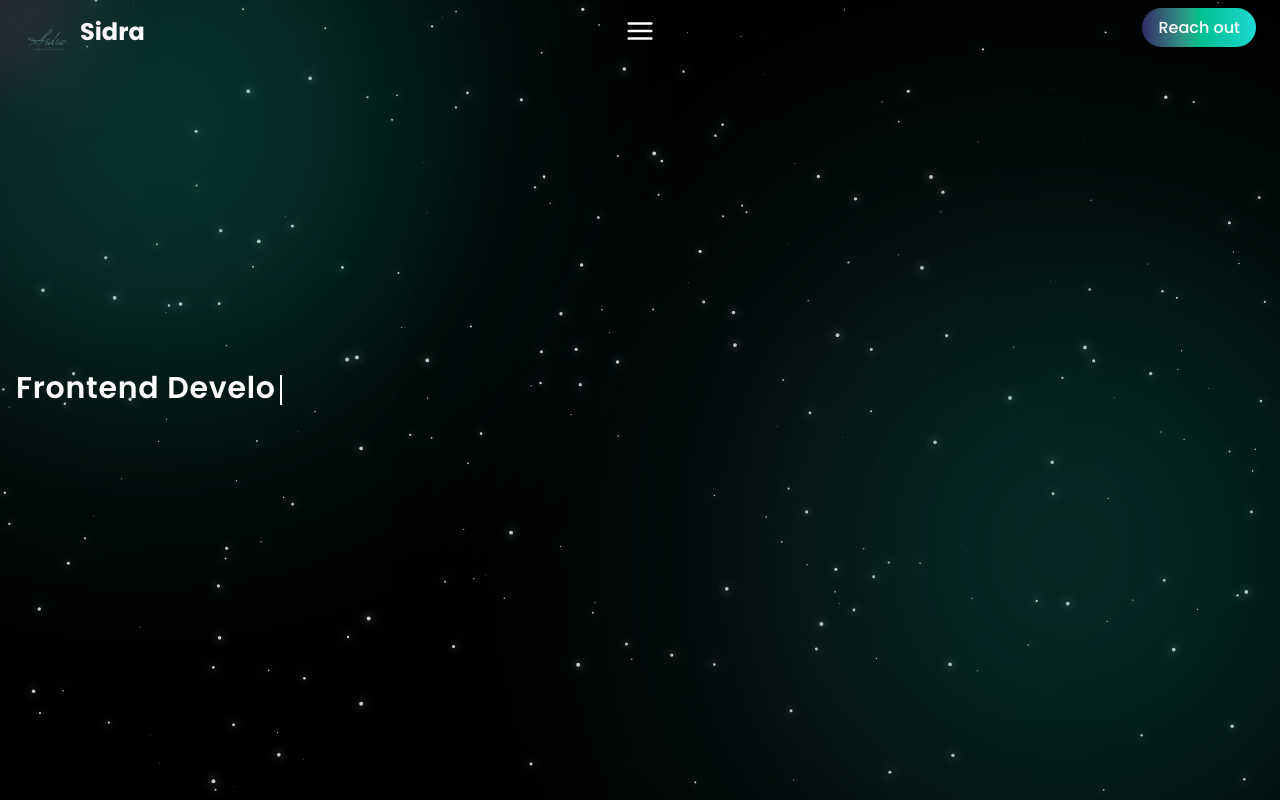
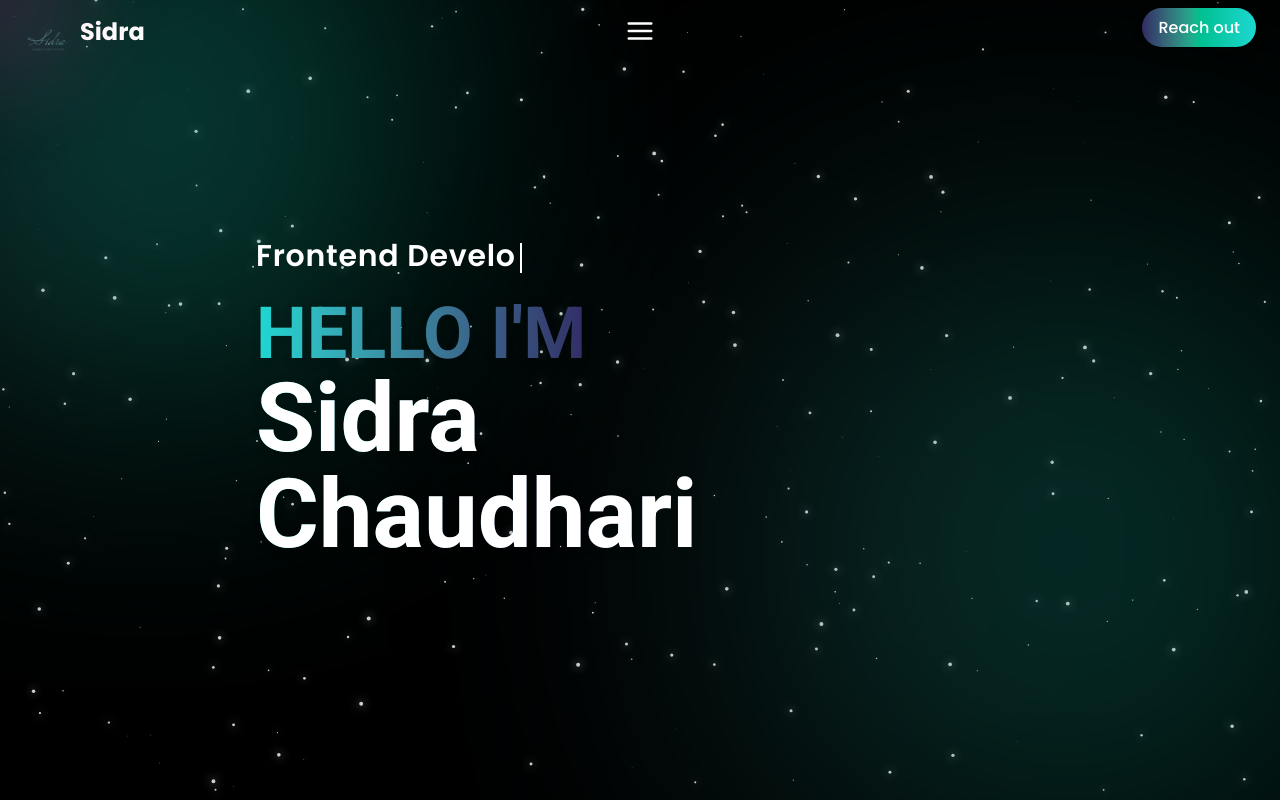
Before and after one commit to sidrahere96/Portfolio, a React (Vite) app in the folder my-portfolio/: page / in a window 1280 px wide. Shown: the top 800 px of the page. Built offline with nearby package versions, Linux system fonts and the light colour scheme.

Commit message:
home page title gradient effect

```diff
--- a/my-portfolio/src/index.css
+++ b/my-portfolio/src/index.css
@@ -15,7 +15,6 @@ h1,h2 {
     font-family: 'Roboto', sans-serif;
     margin: 0;
     padding: 0;
-    background-color: #302b63;
 }
 
 
--- a/my-portfolio/src/section/Home.jsx
+++ b/my-portfolio/src/section/Home.jsx
@@ -67,8 +67,8 @@ export default function Home() {
       ></div>
 
     </div>
+    <div className="relative z-10 h-full w-full flex items-center justify-center px-4">
 
-    <div className="relative z-10 h-full w-full max-w-7xl mx-auto px-4 grid grid-cols-1 lg:grid-cols-2">
     <div className="flex flex-col justify-center h-full text-center lg:text-left relative">
     <div className="w-full lg:pr-24 mx-auto max-w-[48rem]">
     <motion.div
@@ -85,6 +85,15 @@ export default function Home() {
     </span>
     </motion.div>
 
+
+    <motion.h1 className="text-4xl sm:text-5xl md:text-6xl lg:text-7xl font-bold text-transparent bg-clip-text
+    bg-gradient-to-r from-[#1cd8d2] via-[#302b63] to-[#00bf8f] drop-shadow-lg">
+      HELLO I'M <br/>
+      <span className="text-white font-bold text-5xl sm:text-6xl md:text-7xl lg:text-8xl lg-whitespace-nowrap">
+        Sidra Chaudhari
+      </span>
+    </motion.h1>
+
     </div>
     </div>
     </div>
```
